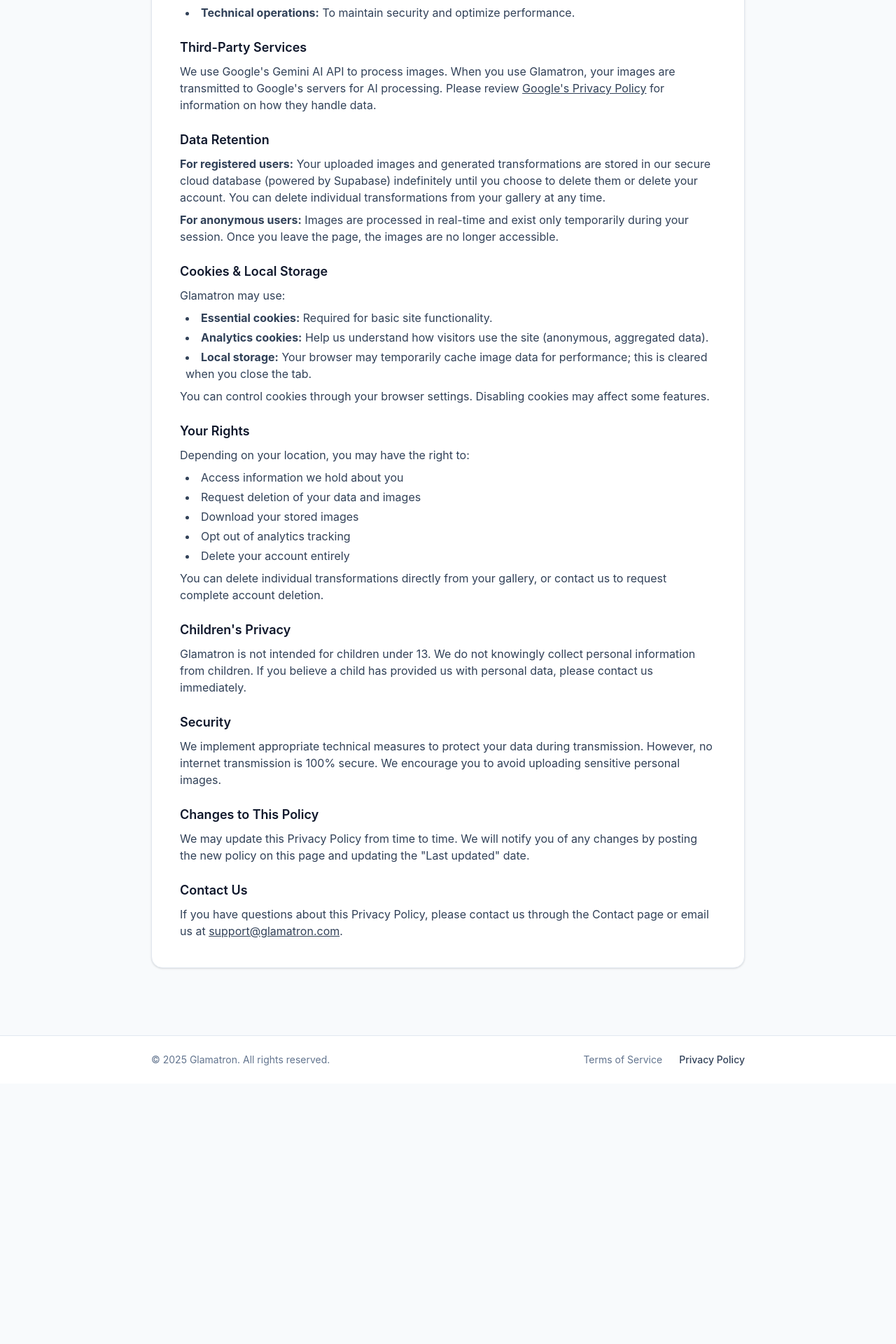
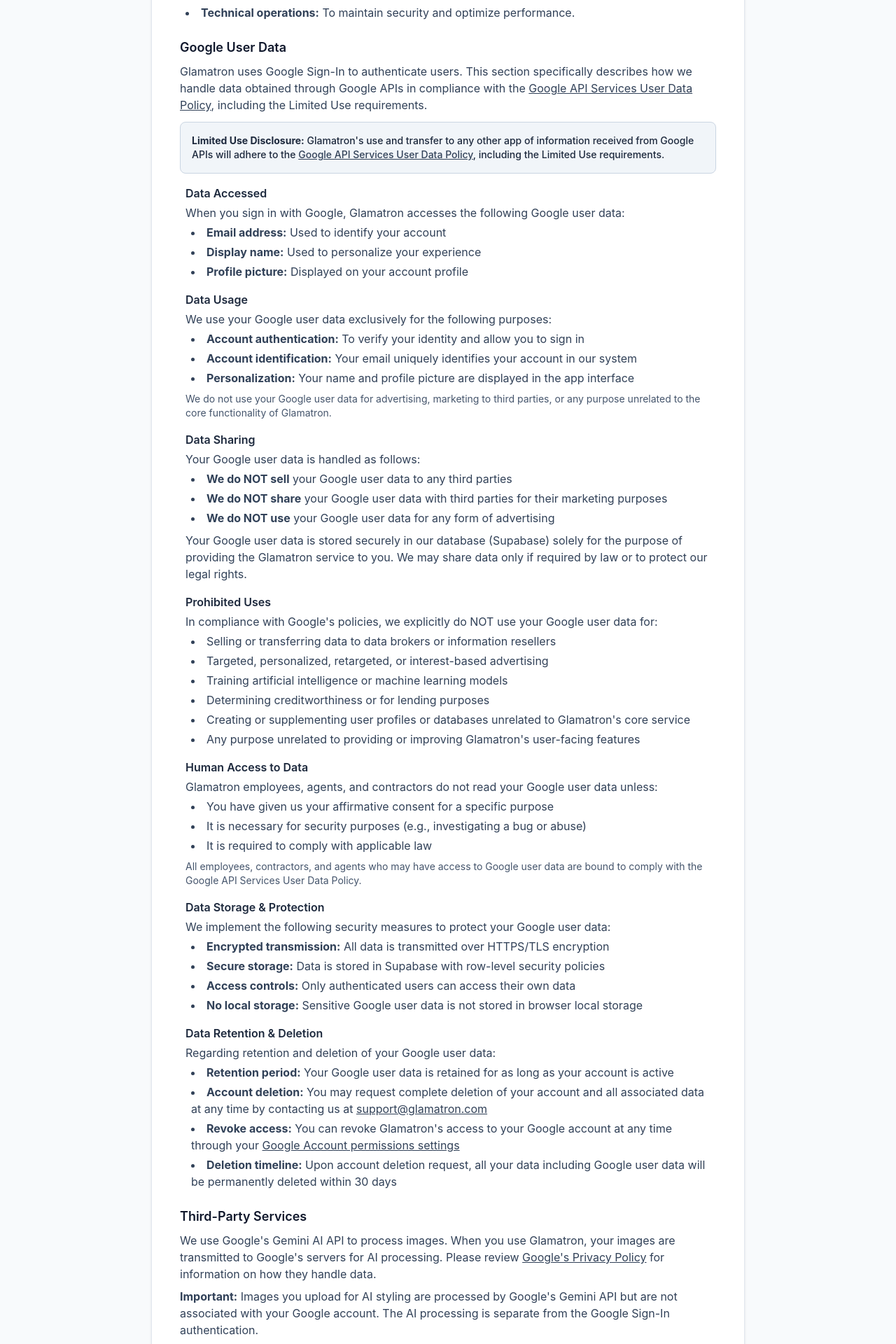
Before and after one commit to ChristopherVaccaro/glamatron-app, a React (Vite) app: page /privacy-policy in a window 1280 px wide. Shown: the part 880-2800 px from the top of the page at 70% size. Before the commit the page ends 2428 px from the top, so only its background shows below. Built offline with nearby package versions, Linux system fonts and the light colour scheme; no server answers.

Commit message:
updated the content

```diff
--- a/components/PrivacyPolicyContent.tsx
+++ b/components/PrivacyPolicyContent.tsx
@@ -1,7 +1,7 @@
 import React from 'react';
 
 const PrivacyPolicyContent: React.FC = () => {
-  const lastUpdated = "December 4, 2025";
+  const lastUpdated = "December 21, 2025";
 
   return (
     <div className="space-y-6 text-slate-700">
@@ -39,8 +39,145 @@
       </section>
 
       <section>
+        <h3 className="text-lg font-semibold text-slate-900 mb-2">Google User Data</h3>
+        <p className="mb-3">
+          Glamatron uses Google Sign-In to authenticate users. This section specifically describes how we handle
+          data obtained through Google APIs in compliance with the{' '}
+          <a
+            href="https://developers.google.com/terms/api-services-user-data-policy"
+            target="_blank"
+            rel="noopener noreferrer"
+            className="text-slate-700 hover:text-slate-900 underline"
+          >
+            Google API Services User Data Policy
+          </a>, including the Limited Use requirements.
+        </p>
+
+        <div className="bg-slate-100 border border-slate-300 rounded-lg p-4 mb-4">
+          <p className="text-sm font-medium text-slate-800">
+            <strong>Limited Use Disclosure:</strong> Glamatron's use and transfer to any other app of information
+            received from Google APIs will adhere to the{' '}
+            <a
+              href="https://developers.google.com/terms/api-services-user-data-policy#additional_requirements_for_specific_api_scopes"
+              target="_blank"
+              rel="noopener noreferrer"
+              className="text-slate-700 hover:text-slate-900 underline"
+            >
+              Google API Services User Data Policy
+            </a>, including the Limited Use requirements.
+          </p>
+        </div>
+
+        <div className="ml-2 space-y-4">
+          <div>
+            <h4 className="font-semibold text-slate-800 mb-1">Data Accessed</h4>
+            <p className="mb-1">When you sign in with Google, Glamatron accesses the following Google user data:</p>
+            <ul className="list-disc list-inside ml-2 space-y-1">
+              <li><strong>Email address:</strong> Used to identify your account</li>
+              <li><strong>Display name:</strong> Used to personalize your experience</li>
+              <li><strong>Profile picture:</strong> Displayed on your account profile</li>
+            </ul>
+          </div>
+
+          <div>
+            <h4 className="font-semibold text-slate-800 mb-1">Data Usage</h4>
+            <p className="mb-1">We use your Google user data exclusively for the following purposes:</p>
+            <ul className="list-disc list-inside ml-2 space-y-1">
+              <li><strong>Account authentication:</strong> To verify your identity and allow you to sign in</li>
+              <li><strong>Account identification:</strong> Your email uniquely identifies your account in our system</li>
+              <li><strong>Personalization:</strong> Your name and profile picture are displayed in the app interface</li>
+            </ul>
+            <p className="mt-2 text-sm text-slate-600">
+              We do not use your Google user data for advertising, marketing to third parties, or any purpose
+              unrelated to the core functionality of Glamatron.
+            </p>
+          </div>
+
+          <div>
+            <h4 className="font-semibold text-slate-800 mb-1">Data Sharing</h4>
+            <p className="mb-1">Your Google user data is handled as follows:</p>
+            <ul className="list-disc list-inside ml-2 space-y-1">
+              <li><strong>We do NOT sell</strong> your Google user data to any third parties</li>
+              <li><strong>We do NOT share</strong> your Google user data with third parties for their marketing purposes</li>
+              <li><strong>We do NOT use</strong> your Google user data for any form of advertising</li>
+            </ul>
+            <p className="mt-2">
+              Your Google user data is stored securely in our database (Supabase) solely for the purpose of
+              providing the Glamatron service to you. We may share data only if required by law or to protect
+              our legal rights.
+            </p>
+          </div>
+
+          <div>
+            <h4 className="font-semibold text-slate-800 mb-1">Prohibited Uses</h4>
+            <p className="mb-1">In compliance with Google's policies, we explicitly do NOT use your Google user data for:</p>
+            <ul className="list-disc list-inside ml-2 space-y-1">
+              <li>Selling or transferring data to data brokers or information resellers</li>
+              <li>Targeted, personalized, retargeted, or interest-based advertising</li>
+              <li>Training artificial intelligence or machine learning models</li>
+              <li>Determining creditworthiness or for lending purposes</li>
+              <li>Creating or supplementing user profiles or databases unrelated to Glamatron's core service</li>
+              <li>Any purpose unrelated to providing or improving Glamatron's user-facing features</li>
+            </ul>
+          </div>
+
+          <div>
+            <h4 className="font-semibold text-slate-800 mb-1">Human Access to Data</h4>
+            <p>
+              Glamatron employees, agents, and contractors do not read your Google user data unless:
+            </p>
+            <ul className="list-disc list-inside ml-2 space-y-1 mt-1">
+              <li>You have given us your affirmative consent for a specific purpose</li>
+              <li>It is necessary for security purposes (e.g., investigating a bug or abuse)</li>
+              <li>It is required to comply with applicable law</li>
+            </ul>
+            <p className="mt-2 text-sm text-slate-600">
+              All employees, contractors, and agents who may have access to Google user data are bound to
+              comply with the Google API Services User Data Policy.
+            </p>
+          </div>
+
+          <div>
+            <h4 className="font-semibold text-slate-800 mb-1">Data Storage & Protection</h4>
+            <p className="mb-1">We implement the following security measures to protect your Google user data:</p>
+            <ul className="list-disc list-inside ml-2 space-y-1">
+              <li><strong>Encrypted transmission:</strong> All data is transmitted over HTTPS/TLS encryption</li>
+              <li><strong>Secure storage:</strong> Data is stored in Supabase with row-level security policies</li>
+              <li><strong>Access controls:</strong> Only authenticated users can access their own data</li>
+              <li><strong>No local storage:</strong> Sensitive Google user data is not stored in browser local storage</li>
+            </ul>
+          </div>
+
+          <div>
+            <h4 className="font-semibold text-slate-800 mb-1">Data Retention & Deletion</h4>
+            <p className="mb-1">Regarding retention and deletion of your Google user data:</p>
+            <ul className="list-disc list-inside ml-2 space-y-1">
+              <li><strong>Retention period:</strong> Your Google user data is retained for as long as your account is active</li>
+              <li><strong>Account deletion:</strong> You may request complete deletion of your account and all associated
+                data at any time by contacting us at{' '}
+                <a href="mailto:support@glamatron.com" className="text-slate-700 hover:text-slate-900 underline">support@glamatron.com</a>
+              </li>
+              <li><strong>Revoke access:</strong> You can revoke Glamatron's access to your Google account at any time
+                through your{' '}
+                <a
+                  href="https://myaccount.google.com/permissions"
+                  target="_blank"
+                  rel="noopener noreferrer"
+                  className="text-slate-700 hover:text-slate-900 underline"
+                >
+                  Google Account permissions settings
+                </a>
+              </li>
+              <li><strong>Deletion timeline:</strong> Upon account deletion request, all your data including Google user
+                data will be permanently deleted within 30 days</li>
+            </ul>
+          </div>
+        </div>
+      </section>
+
+      <section>
         <h3 className="text-lg font-semibold text-slate-900 mb-2">Third-Party Services</h3>
-        <p>
+        <p className="mb-2">
           We use Google's Gemini AI API to process images. When you use Glamatron, your images are
           transmitted to Google's servers for AI processing. Please review{' '}
           <a
@@ -52,6 +189,11 @@
             Google's Privacy Policy
           </a>{' '}
           for information on how they handle data.
+        </p>
+        <p>
+          <strong>Important:</strong> Images you upload for AI styling are processed by Google's Gemini API but are
+          not associated with your Google account. The AI processing is separate from the Google Sign-In
+          authentication.
         </p>
       </section>
 
```
